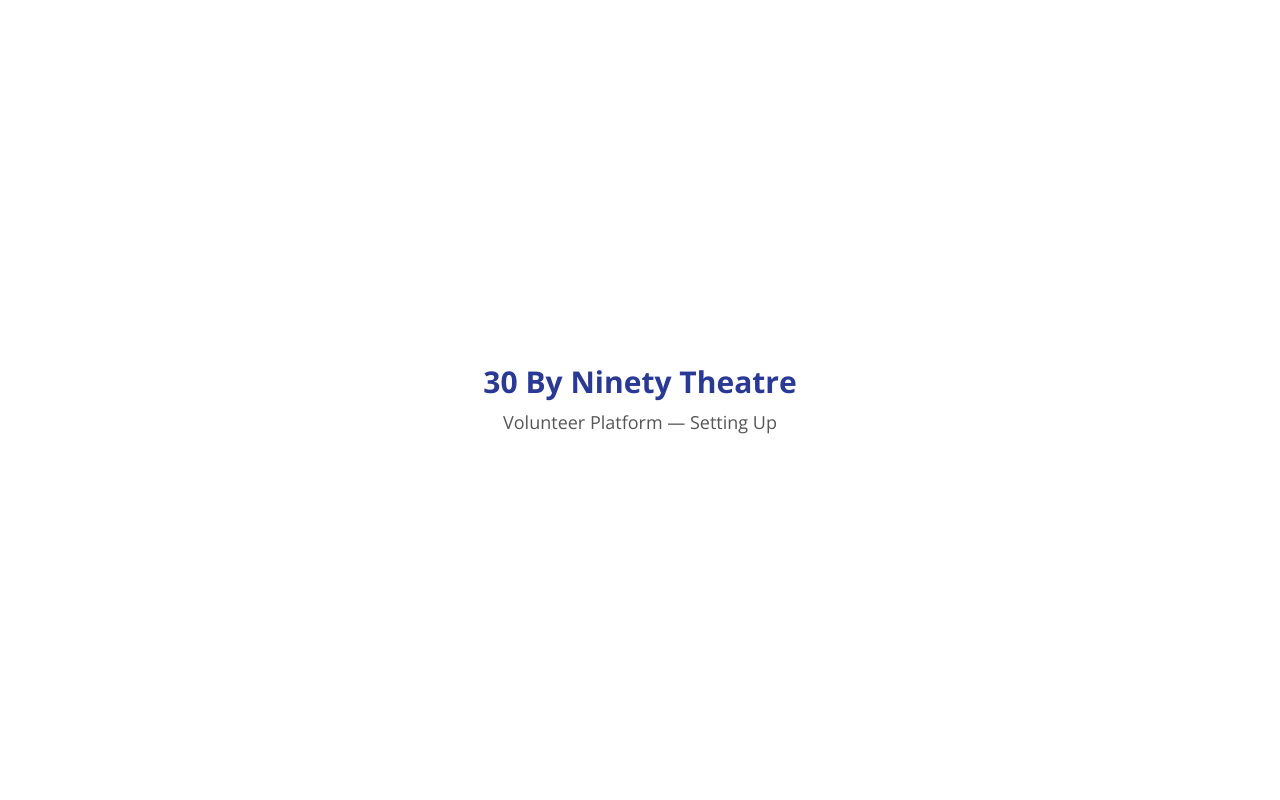
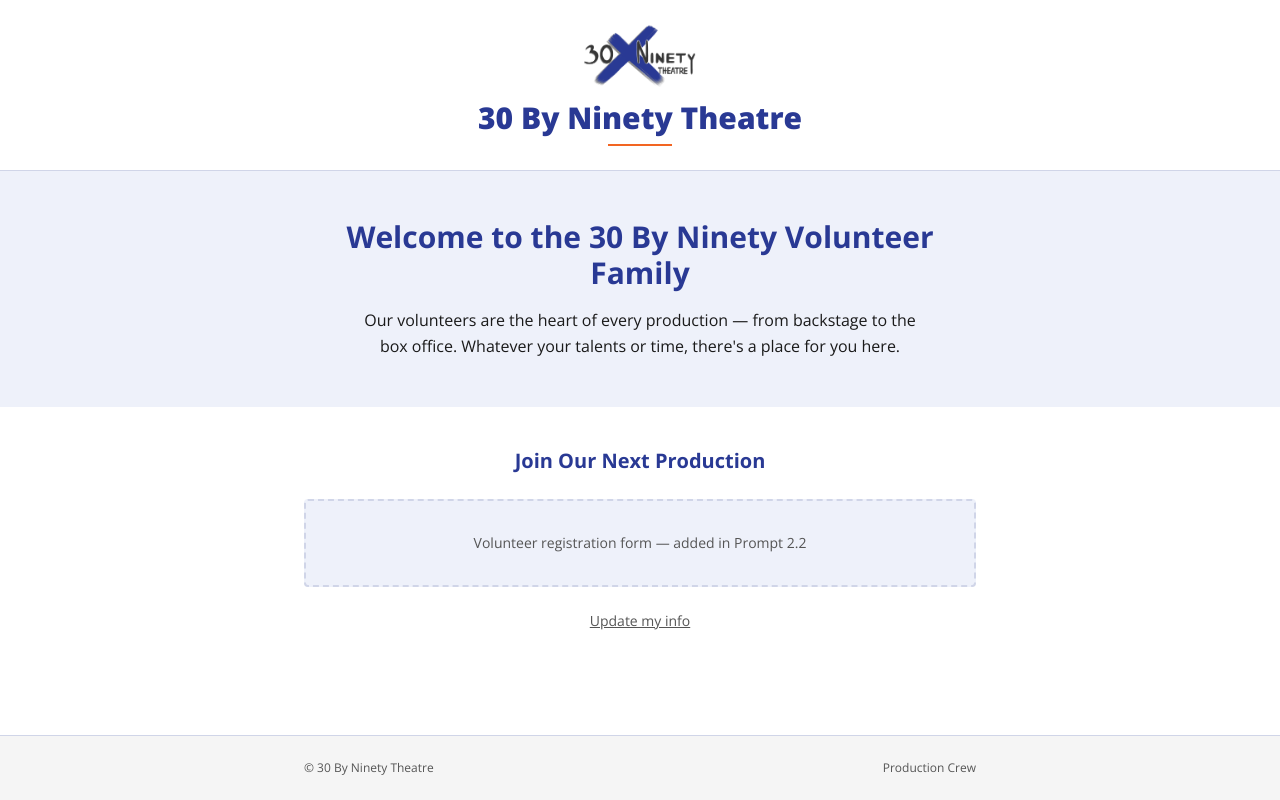
Before and after one commit to soundadvicestudio/thirtyninetyvolunteers, a Next.js app: page / in a window 1280 px wide. Built offline with nearby package versions, Linux system fonts and the light colour scheme; no server answers; the database is empty.

Commit message:
30BN-2.1: public landing page layout and design

```diff
--- a/app/page.tsx
+++ b/app/page.tsx
@@ -1,14 +1,120 @@
-export default function Home() {
+import { getServerClient } from '@/lib/supabase/server'
+import Image from 'next/image'
+import Link from 'next/link'
+import AnnouncementBanner from '@/components/AnnouncementBanner'
+
+export default async function HomePage() {
+  const supabase = await getServerClient()
+
+  // Banner settings
+  const [{ data: bannerActive }, { data: bannerText }] = await Promise.all([
+    supabase
+      .from('app_settings')
+      .select('value')
+      .eq('key', 'announcement_banner_active')
+      .maybeSingle(),
+    supabase
+      .from('app_settings')
+      .select('value')
+      .eq('key', 'announcement_banner_text')
+      .maybeSingle(),
+  ])
+
+  // Consent form document
+  const { data: consentDoc } = await supabase
+    .from('documents')
+    .select('file_path, name')
+    .eq('document_type', 'consent_under18')
+    .eq('is_active', true)
+    .maybeSingle()
+
+  const showBanner = bannerActive?.value === 'true' && !!bannerText?.value
+
+  const showConsentLink = !!consentDoc
+
   return (
-    <main className="min-h-screen bg-white flex items-center justify-center">
-      <div className="text-center px-6">
-        <h1 className="text-3xl font-bold text-navy">
-          30 By Ninety Theatre
-        </h1>
-        <p className="text-mid-gray mt-2 text-lg">
-          Volunteer Platform — Setting Up
-        </p>
-      </div>
-    </main>
+    <div className="min-h-screen flex flex-col">
+      {showBanner && <AnnouncementBanner text={bannerText!.value!} />}
+
+      {/* Header */}
+      <header className="w-full bg-white border-b border-divider">
+        <div className="max-w-2xl mx-auto py-6 px-6 text-center">
+          <Image
+            src="/logo.png"
+            alt="30 By Ninety Theatre"
+            width={112}
+            height={64}
+            className="mx-auto"
+          />
+          <h1 className="text-navy font-extrabold text-2xl md:text-3xl mt-3">
+            30 By Ninety Theatre
+          </h1>
+          <span className="block w-16 h-0.5 bg-orange mx-auto mt-2" />
+        </div>
+      </header>
+
+      {/* Hero */}
+      <section className="w-full bg-light-navy py-12 px-6">
+        <div className="max-w-2xl mx-auto text-center">
+          <h2 className="text-navy font-bold text-2xl md:text-3xl">
+            Welcome to the 30 By Ninety Volunteer Family
+          </h2>
+          <p className="text-dark text-base leading-relaxed max-w-xl mx-auto mt-4">
+            Our volunteers are the heart of every production — from backstage
+            to the box office. Whatever your talents or time, there&apos;s a
+            place for you here.
+          </p>
+        </div>
+      </section>
+
+      {/* Sign-up section */}
+      <section className="w-full bg-white py-10 px-6 flex-1">
+        <div className="max-w-2xl mx-auto">
+          <h3 className="text-navy font-bold text-xl mb-6 text-center">
+            Join Our Next Production
+          </h3>
+
+          {/* FORM_PLACEHOLDER — 2.2 */}
+          <div className="rounded border-2 border-dashed border-divider bg-light-navy p-8 text-center text-mid-gray text-sm">
+            Volunteer registration form — added in Prompt 2.2
+          </div>
+
+          {showConsentLink && (
+            <div className="mt-4 text-center">
+              <a
+                href={`/storage/v1/object/public/documents/${consentDoc!.file_path}`}
+                target="_blank"
+                rel="noopener noreferrer"
+                className="text-steel text-sm underline"
+              >
+                Download Volunteer Consent Form (Under 18)
+              </a>
+            </div>
+          )}
+
+          <div className="mt-3 text-center">
+            <Link
+              href="/update"
+              className="inline-block py-3 text-mid-gray text-sm underline hover:text-navy transition-colors"
+            >
+              Update my info
+            </Link>
+          </div>
+        </div>
+      </section>
+
+      {/* Footer */}
+      <footer className="w-full bg-footer-gray border-t border-divider py-6 px-6">
+        <div className="max-w-2xl mx-auto flex flex-col md:flex-row items-center justify-between gap-2">
+          <p className="text-mid-gray text-xs">© 30 By Ninety Theatre</p>
+          <Link
+            href="/crew/login"
+            className="text-mid-gray text-xs hover:text-navy transition-colors"
+          >
+            Production Crew
+          </Link>
+        </div>
+      </footer>
+    </div>
   )
 }
--- /dev/null
+++ b/components/AnnouncementBanner.tsx
@@ -0,0 +1,16 @@
+type Props = {
+  text: string
+}
+
+export default function AnnouncementBanner({ text }: Props) {
+  return (
+    <div className="w-full bg-navy py-3 px-4">
+      <div className="max-w-2xl mx-auto flex items-center gap-3">
+        <span className="block w-1 h-5 rounded-full bg-orange flex-shrink-0" />
+        <p className="text-white text-sm font-semibold leading-snug text-center flex-1">
+          {text}
+        </p>
+      </div>
+    </div>
+  )
+}
```
